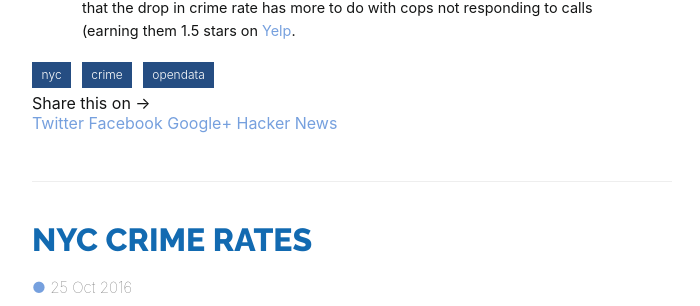
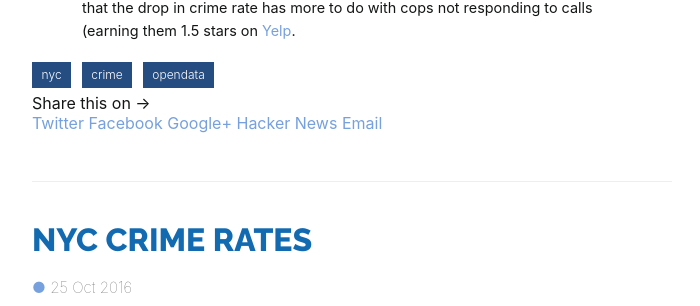
Before and after one commit to sirpthatch/sirpthatch.github.io, a Jekyll site: the page built from index.html, in a window 1280 px wide and 900 px high, scrolled down 1678 px. Shown: the part 147-453 px from the top of the window, without its empty margins (288-988 px from the left). Built offline with Jekyll 4.4.1, drawn with Linux system fonts in a browser that asks for light colours; some web fonts are replaced; the list of posts is cut into pages by our own code.

Commit message:
Fixing share links

```diff
--- a/_includes/share-page-post.html
+++ b/_includes/share-page-post.html
@@ -5,4 +5,5 @@
   <a href="https://facebook.com/sharer.php?u={{site.url}}{{ page.url }}" rel="nofollow" target="_blank" title="Share on Facebook">Facebook</a>
   <a href="https://plus.google.com/share?url={{site.url}}{{ page.url }}" rel="nofollow" target="_blank" title="Share on Google+">Google+</a>
   <a href="javascript:window.location=%22http://news.ycombinator.com/submitlink?u=%22+encodeURIComponent('{{site.url}}{{page.url}}')+%22&t=%22+encodeURIComponent('{{page.title}}')" rel="nofollow" target="_blank">Hacker News</a>
+  <a href="mailto:?body={{ site.url }}{{ post.url }}&subject={{ post.title }}" target="_blank" rel="nofollow">Email</a>
 </div>
--- a/_includes/share-page.html
+++ b/_includes/share-page.html
@@ -1,8 +1,9 @@
 <div class="share-page">
   Share this on &rarr;
   <br/>
-    <a href="https://twitter.com/intent/tweet?text={{ page.title }}&url={{ site.baseurl }}{{ post.url }}&via={{ site.twitter_username }}&related={{ site.twitter_username }}" rel="nofollow" target="_blank" title="Share on Twitter">Twitter</a>
+    <a href="https://twitter.com/intent/tweet?text={{ page.title }}&url={{ site.url }}{{ post.url }}&via={{ site.twitter_username }}&related={{ site.twitter_username }}" rel="nofollow" target="_blank" title="Share on Twitter">Twitter</a>
     <a href="https://facebook.com/sharer.php?u={{ site.url }}{{ post.url }}" rel="nofollow" target="_blank" title="Share on Facebook">Facebook</a>
     <a href="https://plus.google.com/share?url={{ site.url }}{{ post.url }}" rel="nofollow" target="_blank" title="Share on Google+">Google+</a>
-    <a href="javascript:window.location=%22http://news.ycombinator.com/submitlink?u=%22+encodeURIComponent('{{site.baseurl}}{{post.url}}')+%22&t=%22+encodeURIComponent('{{post.title}}')" rel="nofollow" target="_blank">Hacker News</a>
+    <a href="javascript:window.location=%22http://news.ycombinator.com/submitlink?u=%22+encodeURIComponent('{{site.url}}{{post.url}}')+%22&t=%22+encodeURIComponent('{{post.title}}')" rel="nofollow" target="_blank">Hacker News</a>
+    <a href="mailto:?body={{ site.url }}{{ post.url }}&subject={{ post.title }}" target="_blank" rel="nofollow">Email</a>
 </div>
```
